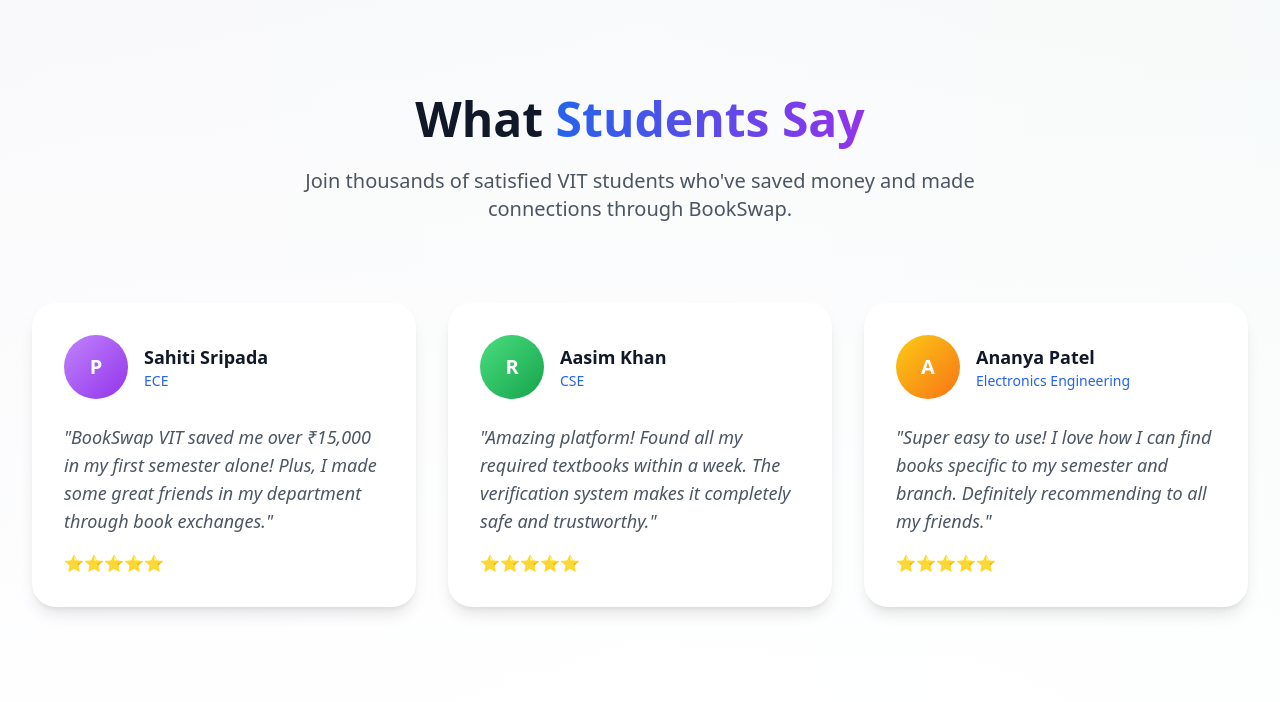
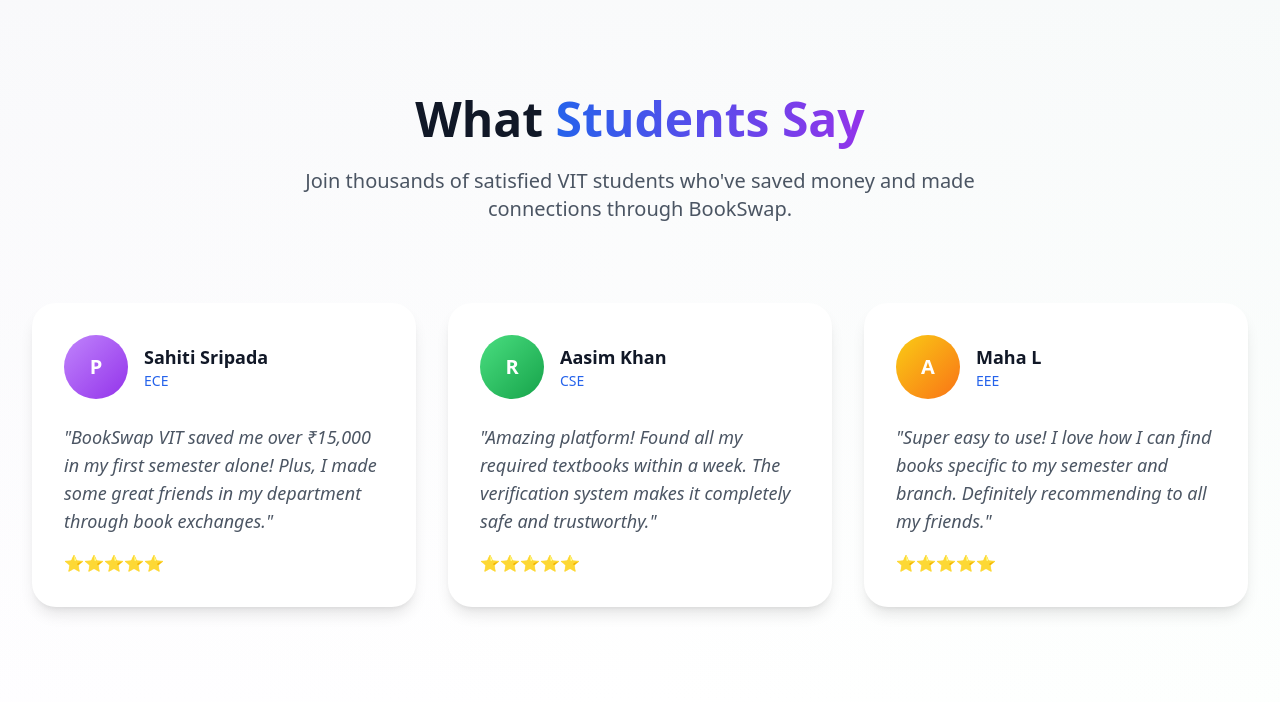
Before and after one commit to SaiRakesh22/BookSwap, a Flask app: page / in a window 1280 px wide. Shown: the part 2337-3039 px from the top of the page. Run offline with Flask 3, Linux system fonts and the light colour scheme; some libraries are stand-ins or nearby versions.

Commit message:
ui fixes

```diff
--- a/templates/index.html
+++ b/templates/index.html
@@ -239,8 +239,8 @@
                         A
                     </div>
                     <div>
-                        <h4 class="text-lg font-bold text-gray-900 dark:text-white">Ananya Patel</h4>
-                        <p class="text-blue-600 text-sm">Electronics Engineering</p>
+                        <h4 class="text-lg font-bold text-gray-900 dark:text-white">Maha L</h4>
+                        <p class="text-blue-600 text-sm">EEE</p>
                     </div>
                 </div>
                 <p class="text-gray-600 dark:text-gray-300 text-lg italic mb-4">"Super easy to use! I love how I can find books specific to my semester and branch. Definitely recommending to all my friends."</p>
```
